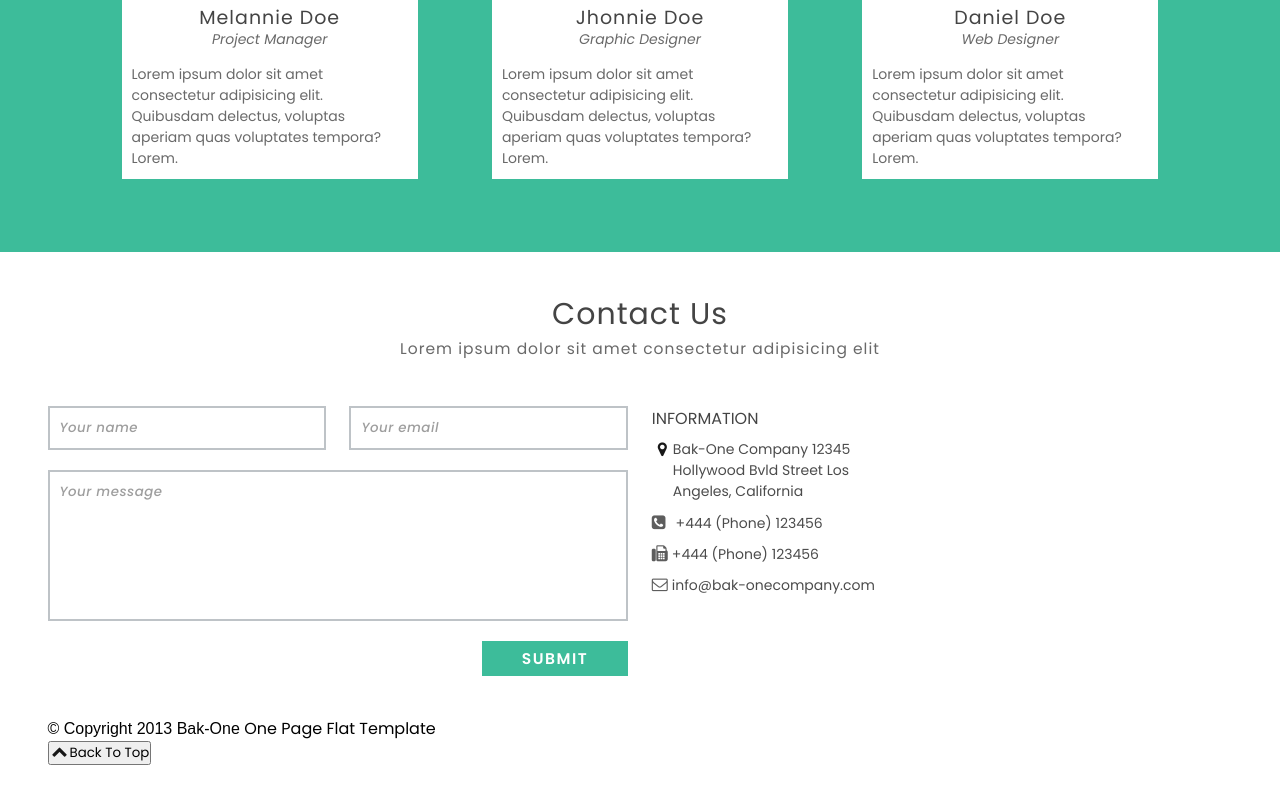
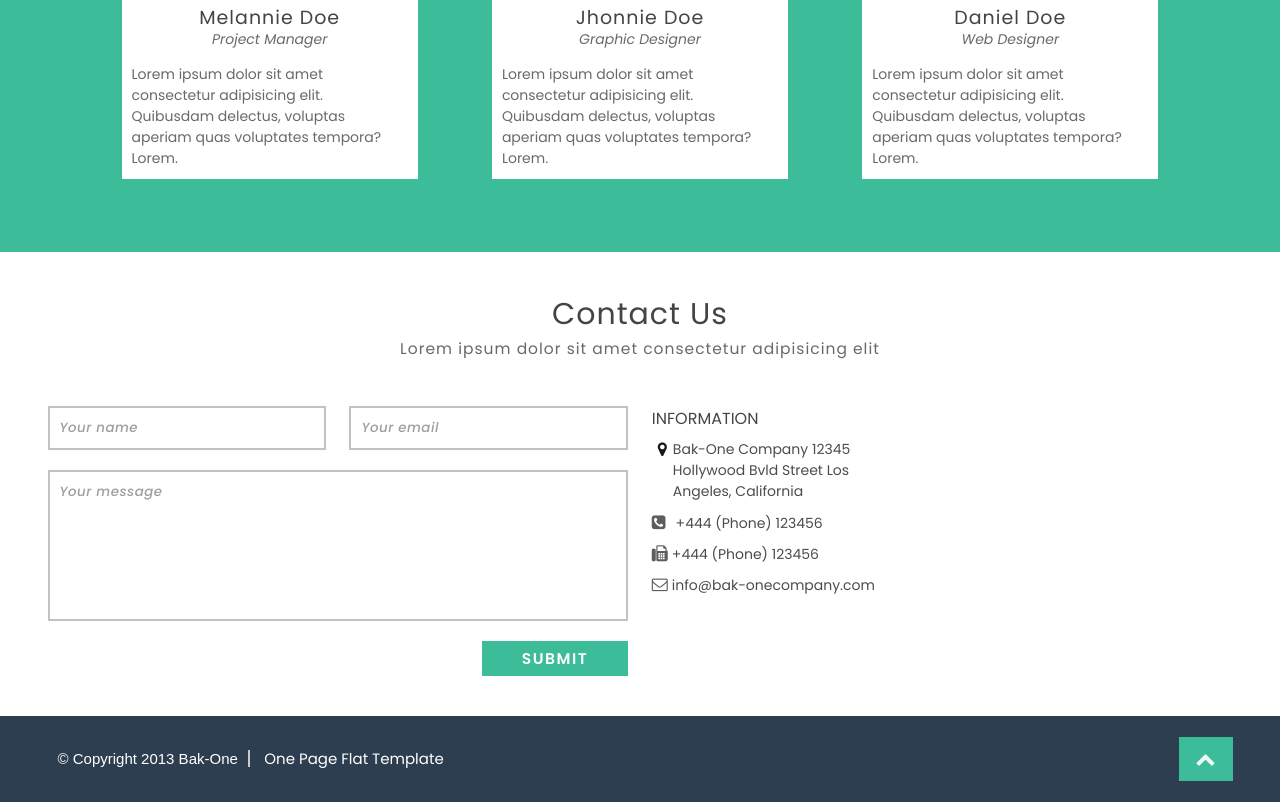
Before and after one commit to bamithaxioned/Bak-One, a plain HTML site: page index.html in a window 1280 px wide. Shown: the part 1658-2460 px from the top of the page. Before the commit the page ends 2423 px from the top, so only its background shows below. Drawn offline with Linux system fonts and the light colour scheme.

Commit message:
Footer Css Added

```diff
--- a/assets/css/style.css
+++ b/assets/css/style.css
@@ -507,7 +507,42 @@ address {
 /*=================================
   footer styling starts here
 =================================*/
+footer {
+  background-color: var(--secondary-color);
+  padding: 21px;
+}
 
+footer .wrapper {
+  width: 98%;
+  display: flex;
+  align-items: center;
+  justify-content: space-between;
+}
+
+.copyright-list{ padding: 0 10px;}
+
+.copyright-heading , .copyright-heading a{
+  font-size: 15px;
+  color: var(--secondary-font-color);
+}
+
+.copyright-list:nth-child(1) { border-right: 2px solid rgba(255, 255, 255, 0.734); }
+
+
+.top-btn {
+  padding: 12px 17px;
+  text-indent: -999999px;
+  background-color: var(--primary-color);
+  border: none;
+  outline: none;
+}
+
+.top-btn .fa {
+  text-indent: 0;
+  float: right;
+  font-size: 20px;
+  color: #fff;
+}
  /*=================================
   footer styling ends here
 =================================*/
```
